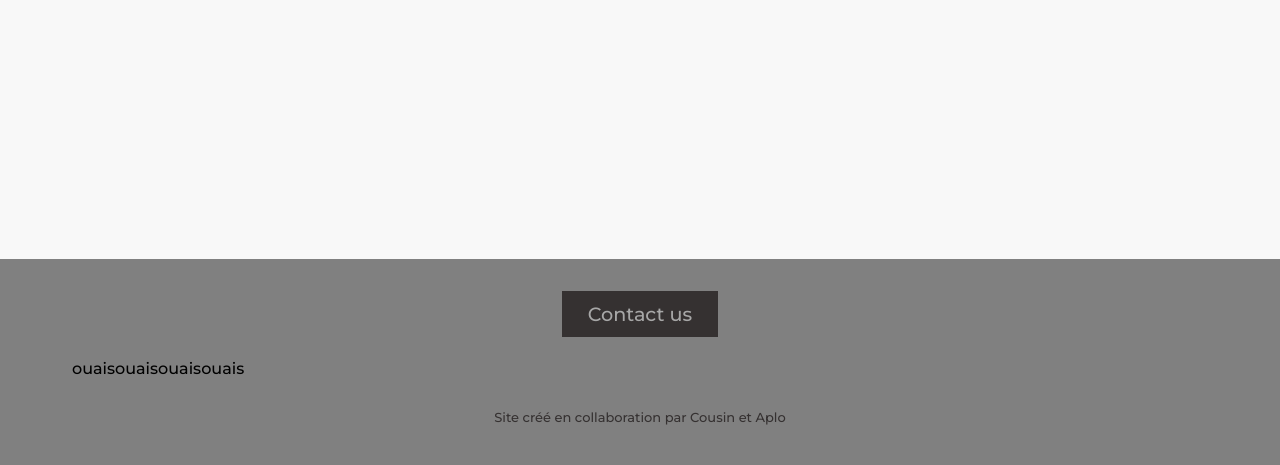
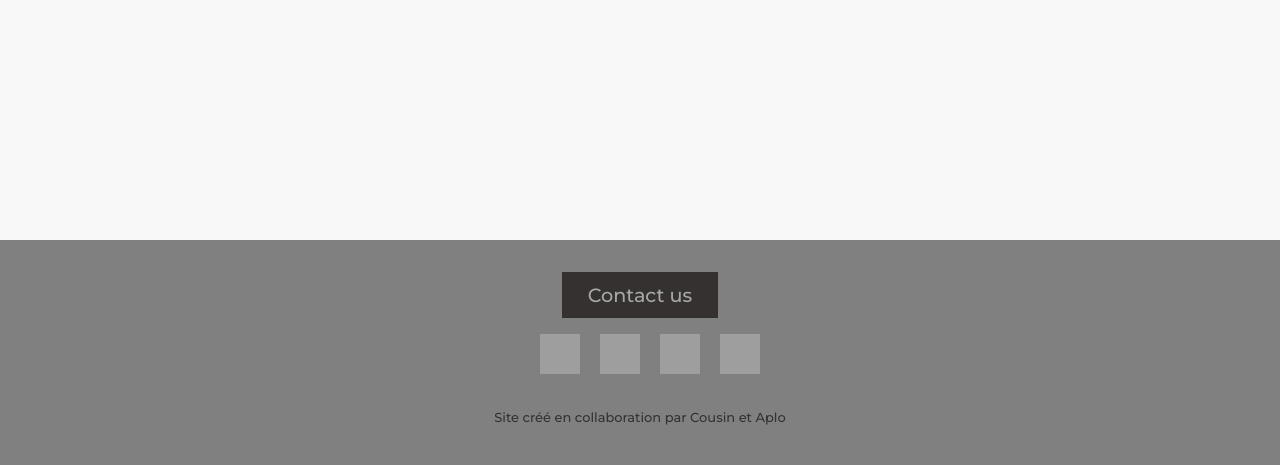
Before and after one commit to TfAplo/O-resto, a Flask app: page / in a window 1280 px wide. Shown: the part 335-800 px from the top of the page. Run offline with Flask 2, Linux system fonts and the light colour scheme; grey boxes are pictures that could not be loaded.

Commit message:
fin header

```diff
--- a/static/style.css
+++ b/static/style.css
@@ -54,13 +54,13 @@ footer{
     color: rgb(53, 49, 49);
 }
 
-.reseaux{
-    width: 100%;
-    align-items: center;
-}
-
 .media-list{
+    padding-inline-start: 0px;
     display: flex;
     list-style-type: none;
     align-items: center;
 }
+
+.media-list li{
+    padding-left: 20px;
+}
--- a/templates/footer.html
+++ b/templates/footer.html
@@ -1,14 +1,12 @@
 <div class="con">
     <a class="contact" href="">Contact us</a>
 </div>
-<div class="reseaux">
-    <ul class="media-list">
-        <li>ouais</li>
-        <li>ouais</li>
-        <li>ouais</li>
-        <li>ouais</li>
-    </ul>
-</div>
+<ul class="media-list">
+    <li><a href="https://www.youtube.com/watch?v=dQw4w9WgXcQ"><img src="https://external-content.duckduckgo.com/iu/?u=http%3A%2F%2Fcdn.onlinewebfonts.com%2Fsvg%2Fimg_152340.png&f=1&nofb=1" alt="" width="40" height="40" ></a></li>
+    <li><a href="https://www.youtube.com/watch?v=dQw4w9WgXcQ"><img src="https://external-content.duckduckgo.com/iu/?u=http%3A%2F%2Fcdn.onlinewebfonts.com%2Fsvg%2Fimg_56684.png&f=1&nofb=1" alt="" width="40" height="40"></a></li>
+    <li><a href="https://www.youtube.com/watch?v=dQw4w9WgXcQ"><img src="https://external-content.duckduckgo.com/iu/?u=https%3A%2F%2Ffreepngimg.com%2Fthumb%2Flogo%2F69713-instagram-business-calgary-logo-tower-white-icon.png&f=1&nofb=1" alt="" width="40" height="40"></a></li>
+    <li><a href="https://www.youtube.com/watch?v=dQw4w9WgXcQ"><img src="https://external-content.duckduckgo.com/iu/?u=https%3A%2F%2Fcdn.onlinewebfonts.com%2Fsvg%2Fimg_44605.png&f=1&nofb=1" alt="" width="40" height="40"></a></li>
+</ul>
 <div class="madeby">
     Site créé en collaboration par Cousin et Aplo
 </div>
```
